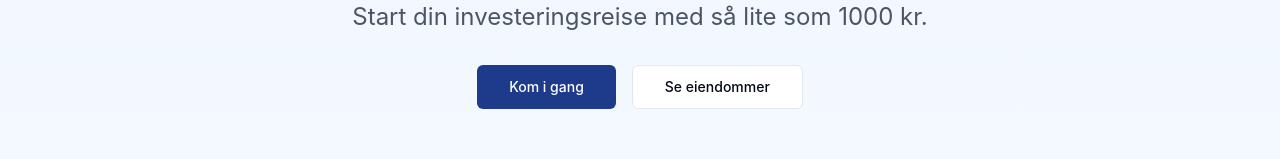
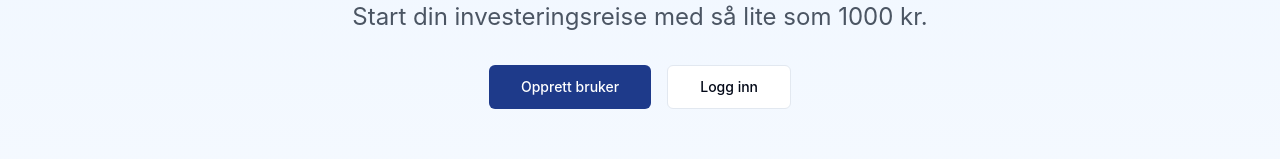
Before and after one commit to TheOctagonAS/kvanta-venture-hub, a React (Vite) app: page / in a window 1280 px wide. Shown: the part 284-443 px from the top of the page. Built offline with nearby package versions, Linux system fonts and the light colour scheme; no server answers.

Commit message:
Add registration button on homepage
Implemented a button on the homepage that allows users to register for the application.
[skip gpt_engineer]

```diff
--- a/src/pages/Index.tsx
+++ b/src/pages/Index.tsx
@@ -4,8 +4,10 @@ import { Card, CardContent, CardHeader, CardTitle } from "@/components/ui/card";
 import { Badge } from "@/components/ui/badge";
 import { Building2, Coins, LineChart, Shield } from "lucide-react";
 import { Link } from "react-router-dom";
+import { useAuth } from "@/contexts/AuthContext";
 
 const Index = () => {
+  const { user } = useAuth();
   const features = [
     {
       icon: <Building2 className="w-10 h-10 text-primary" />,
@@ -48,16 +50,27 @@ const Index = () => {
             Kvanta.ai gjør det mulig å kjøpe brøkdeler av eiendom i Norden. Start din investeringsreise med så lite som 1000 kr.
           </p>
           <div className="flex flex-wrap gap-4 justify-center">
-            <Link to="/eiendommer">
-              <Button size="lg">
-                Kom i gang
-              </Button>
-            </Link>
-            <Link to="/eiendommer">
-              <Button variant="outline" size="lg">
-                Se eiendommer
-              </Button>
-            </Link>
+            {!user && (
+              <>
+                <Link to="/register">
+                  <Button size="lg" variant="default">
+                    Opprett bruker
+                  </Button>
+                </Link>
+                <Link to="/">
+                  <Button variant="outline" size="lg">
+                    Logg inn
+                  </Button>
+                </Link>
+              </>
+            )}
+            {user && (
+              <Link to="/eiendommer">
+                <Button size="lg">
+                  Se eiendommer
+                </Button>
+              </Link>
+            )}
           </div>
         </motion.div>
 
```
